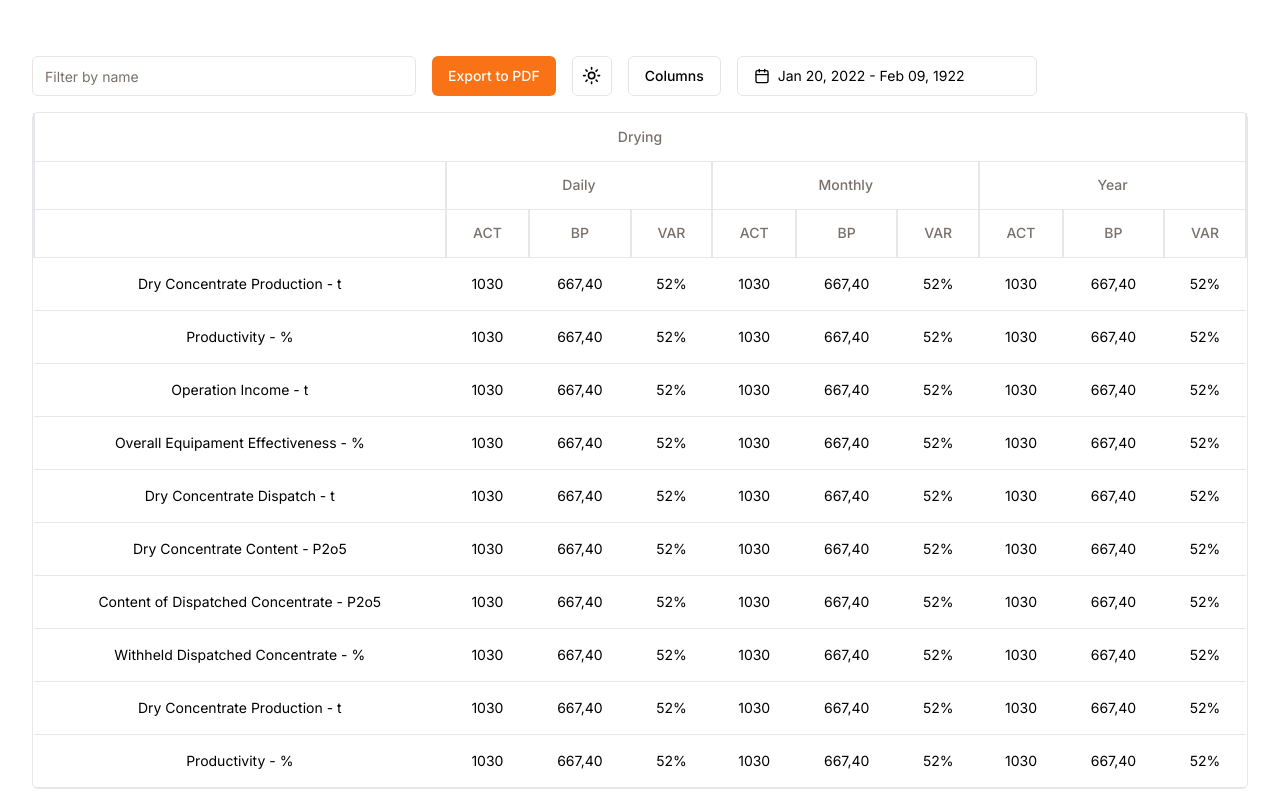
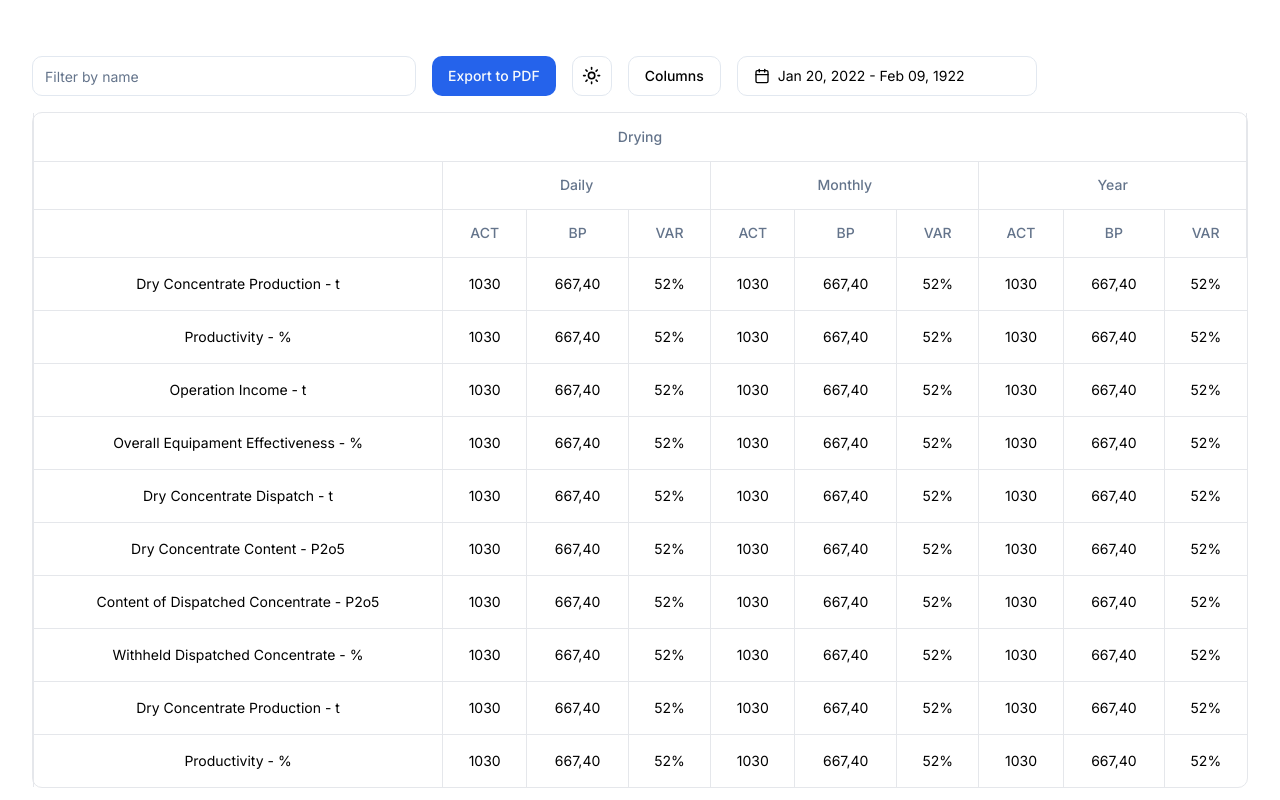
Before and after one commit to SrGimenes/shadcn-react-table, a Next.js app: page /DailyReport in a window 1280 px wide. Shown: the top 800 px of the page. Built offline with nearby package versions, Linux system fonts and the light colour scheme.

Commit message:
fix:changing table column

```diff
--- a/src/app/globals.css
+++ b/src/app/globals.css
@@ -53,7 +53,7 @@
 } */
 
 
-@layer base {
+/* @layer base {
   :root {
     --background: 0 0% 100%;
     --foreground: 20 14.3% 4.1%;
@@ -98,6 +98,54 @@
     --input: 12 6.5% 15.1%;
     --ring: 20.5 90.2% 48.2%;
   }
+} */
+
+
+@layer base {
+  :root {
+    --background: 0 0% 100%;
+    --foreground: 222.2 84% 4.9%;
+    --card: 0 0% 100%;
+    --card-foreground: 222.2 84% 4.9%;
+    --popover: 0 0% 100%;
+    --popover-foreground: 222.2 84% 4.9%;
+    --primary: 221.2 83.2% 53.3%;
+    --primary-foreground: 210 40% 98%;
+    --secondary: 210 40% 96.1%;
+    --secondary-foreground: 222.2 47.4% 11.2%;
+    --muted: 210 40% 96.1%;
+    --muted-foreground: 215.4 16.3% 46.9%;
+    --accent: 210 40% 96.1%;
+    --accent-foreground: 222.2 47.4% 11.2%;
+    --destructive: 0 84.2% 60.2%;
+    --destructive-foreground: 210 40% 98%;
+    --border: 214.3 31.8% 91.4%;
+    --input: 214.3 31.8% 91.4%;
+    --ring: 221.2 83.2% 53.3%;
+    --radius: 0.75rem;
+  }
+
+  .dark {
+    --background: 222.2 84% 4.9%;
+    --foreground: 210 40% 98%;
+    --card: 222.2 84% 4.9%;
+    --card-foreground: 210 40% 98%;
+    --popover: 222.2 84% 4.9%;
+    --popover-foreground: 210 40% 98%;
+    --primary: 217.2 91.2% 59.8%;
+    --primary-foreground: 222.2 47.4% 11.2%;
+    --secondary: 217.2 32.6% 17.5%;
+    --secondary-foreground: 210 40% 98%;
+    --muted: 217.2 32.6% 17.5%;
+    --muted-foreground: 215 20.2% 65.1%;
+    --accent: 217.2 32.6% 17.5%;
+    --accent-foreground: 210 40% 98%;
+    --destructive: 0 62.8% 30.6%;
+    --destructive-foreground: 210 40% 98%;
+    --border: 217.2 32.6% 17.5%;
+    --input: 217.2 32.6% 17.5%;
+    --ring: 224.3 76.3% 48%;
+  }
 }
 
 
--- a/src/components/generic-data-item.tsx
+++ b/src/components/generic-data-item.tsx
@@ -119,7 +119,7 @@
       {/* table */}
       <div className="rounded-md border">
         <Table>
-          <TableHeader className="w-full ">
+          <TableHeader className="w-full">
             {table.getHeaderGroups().map((headerGroup) => {
               return (
                 <TableRow key={headerGroup.id}>
@@ -142,6 +142,7 @@
                           isParentHeader
                             ? "justify-center text-center"
                             : undefined
+
                         }
                       >
                         {flexRender(
@@ -158,10 +159,15 @@
 
           <TableBody>
             {table.getRowModel().rows?.map((row) => (
-              <TableRow key={row.id}>
+              <TableRow key={row.id} className="hover:bg-cyan-50">
                 {row.getVisibleCells().map((cell) => (
                   <TableCell key={cell.id}
-                    className="border-b"
+                  className="border-l"
+                  //className={cell.column.columnDef.header}
+                    //className={cell.column.accessorFn?.arguments.act !== "" ? "border-l" : ""}
+                  //className={["Daily", "Monthly", "Year"].includes(cell.column.columnDef.header) ? "border-l" : ""}
+                  //className={cell.column && cell.column.columnDef.header && ["Daily", "Monthly", "Year"].includes(cell.columns.var) ? "border-l" : ""}
+                    //className={cell.column.accessorFn?.arguments.ACT === "Daily" || cell.column.header === "Monthly" || cell.column.header === "Year" ? "border-l" : ""
                   >
                     {flexRender(cell.column.columnDef.cell, cell.getContext())}
                     {/* {cell.getValue()} */}
@@ -185,6 +191,7 @@
             table.previousPage();
           }}
           disabled={!table.getCanPreviousPage()}
+          className="hover:bg-cyan-50"
         >
           Anterior
         </Button>
@@ -195,6 +202,7 @@
             table.nextPage();
           }}
           disabled={!table.getCanNextPage()}
+          className="hover:bg-cyan-50"
         >
           Próximo
         </Button>
--- a/src/components/ui/table.tsx
+++ b/src/components/ui/table.tsx
@@ -9,7 +9,7 @@
   <div className="relative w-full overflow-auto">
     <table
       ref={ref}
-      className={cn("w-full caption-bottom text-sm  ", className)}
+      className={cn("w-full caption-bottom text-sm", className)}
       {...props}
     />
   </div>
@@ -20,7 +20,7 @@
   HTMLTableSectionElement,
   React.HTMLAttributes<HTMLTableSectionElement>
 >(({ className, ...props }, ref) => (
-  <thead ref={ref} className={cn("[&_tr]:border-b ", className)} {...props} />
+  <thead ref={ref} className={cn("[&_tr]:border-b", className)} {...props} />
 ))
 TableHeader.displayName = "TableHeader"
 
@@ -30,11 +30,11 @@
 >(({ className, ...props }, ref) => (
   <tbody
     ref={ref}
-    className={cn("[&_tr:last-child]:border-0 w-full  ", className)}
+    className={cn("[&_tr:last-child]:border-0 w-full", className)}
     {...props}
   />
 ))
-TableBody.displayName = "TableBody"
+TableBody.displayName = "TableBody "
 
 const TableFooter = React.forwardRef<
   HTMLTableSectionElement,
@@ -43,7 +43,7 @@
   <tfoot
     ref={ref}
     className={cn(
-      "border-t bg-muted/50 font-medium [&>tr]:last:border-b-0  ",
+      "border-t bg-muted/50 font-medium [&>tr]:last:border-b-0",
       className
     )}
     {...props}
@@ -73,7 +73,7 @@
   <th
     ref={ref}
     className={cn(
-      "h-12  font-medium text-muted-foreground [&:has([role=checkbox])]:pr-0 text-center border-l-2 border-r-2 border-dark-white",
+      "h-12  font-medium text-muted-foreground [&:has([role=checkbox])]:pr-0 text-center border-l border-r border-dark-white",
       className
     )}
     {...props}
@@ -87,7 +87,7 @@
 >(({ className, ...props }, ref) => (
   <td
     ref={ref}
-    className={cn("p-4 [&:has([role=checkbox])]:pr-0 text-center", className)}
+    className={cn("p-4 [&:has([role=checkbox])]:pr-0 text-center ", className)}
     {...props}
   />
 ))
@@ -99,7 +99,7 @@
 >(({ className, ...props }, ref) => (
   <caption
     ref={ref}
-    className={cn("mt-4 text-sm text-muted-foreground ", className)}
+    className={cn("mt-4 text-sm text-muted-foreground", className)}
     {...props}
   />
 ))
```
Also changed, not shown: src/components/reports/drying/drying-columns.tsx (+0 -26 lines).
